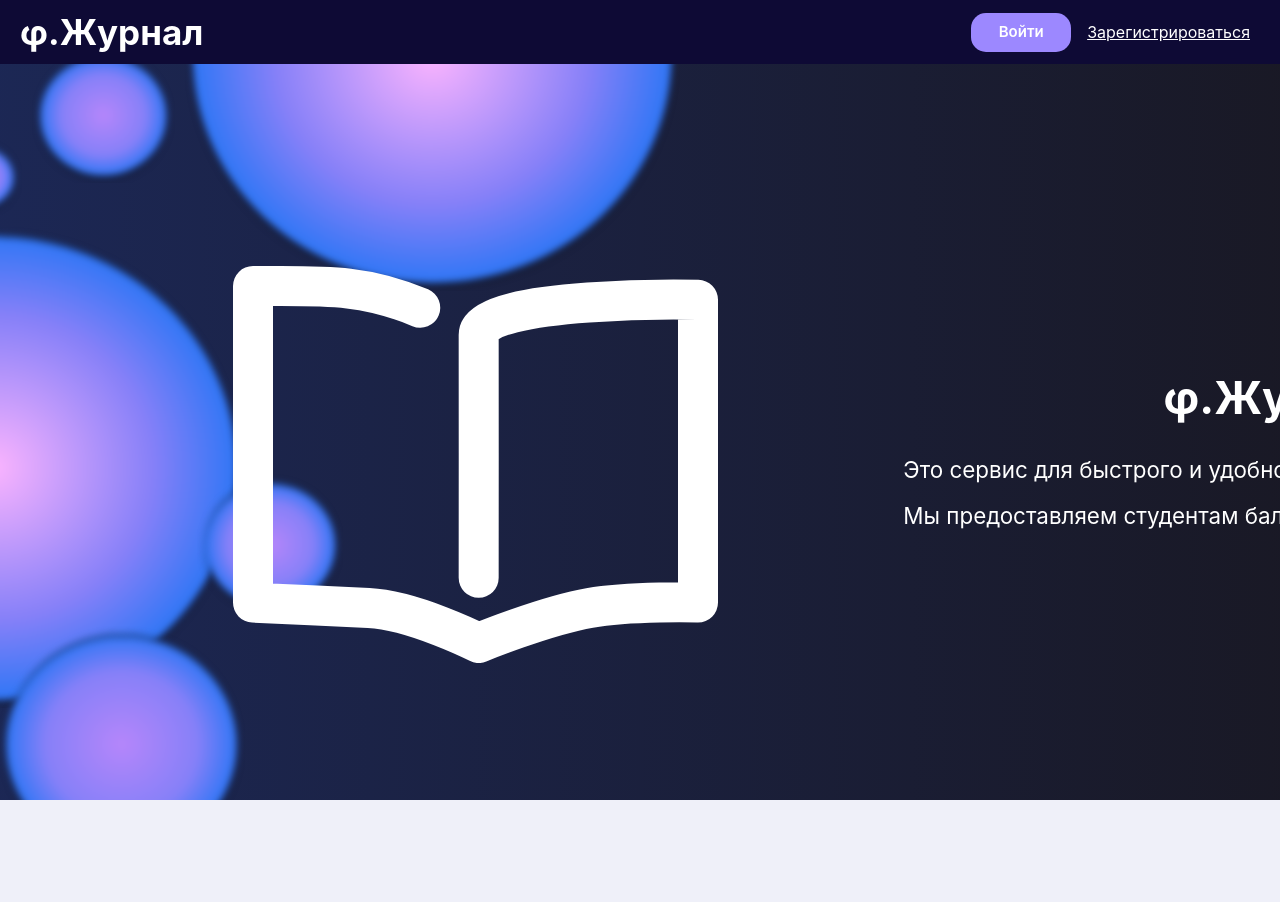
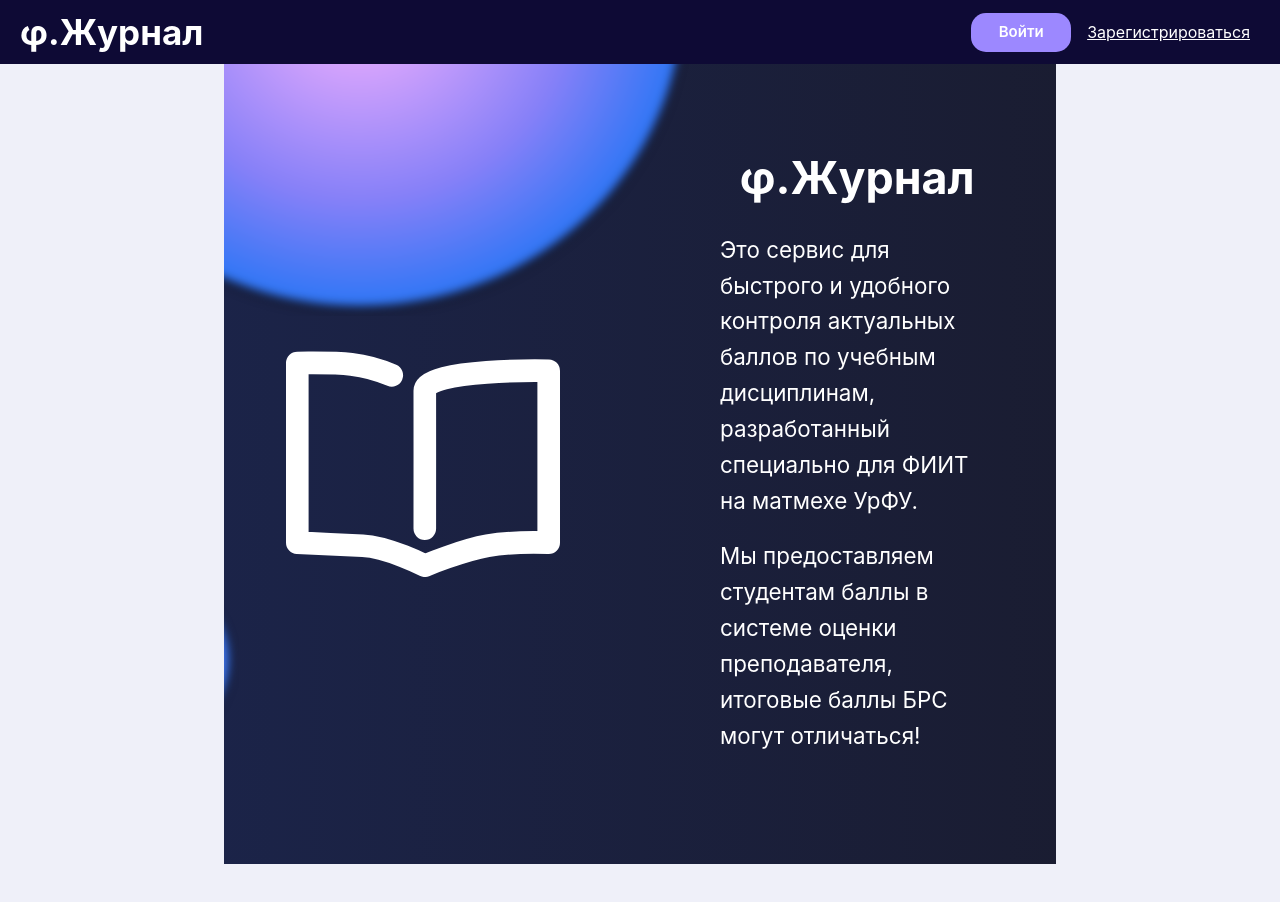
Before and after one commit to RevaVlad/fi-journal-frontend, a React (Create React App) app: page / in a window 1280 px wide. Shown: the top 902 px of the page. Before the commit the page ends 800 px from the top, so only its background shows below. Built offline with nearby package versions, Linux system fonts and the light colour scheme.

Commit message:
fixed startpage

```diff
--- a/src/styles/StartPage.module.css
+++ b/src/styles/StartPage.module.css
@@ -1,18 +1,13 @@
-main {
-    width: 100%;
-}
-
 .pageContainer {
     font-family: Inter, sans-serif;
     background: url('../../public/background.svg') no-repeat center center fixed;
-    background-size: cover;
     color: white;
     height: 100vh;
     display: flex;
     align-items: center;
     justify-content: center;
     flex-direction: row;
-    position: fixed;
+    overflow: hidden;
 }
 
 .content {
@@ -20,14 +15,13 @@
     flex-direction: row;
     width: 90%;
     height: 80vh;
-    gap: 20px;
+    gap: 120px;
 }
 
 .logoContainer, .textContent {
     flex: 1;
     display: flex;
     flex-direction: column;
-    align-items: center;
     justify-content: center;
     border-radius: 10px;
     padding: 20px;
@@ -35,16 +29,17 @@
 }
 
 .logoContainer {
-    max-width: 100%;
     height: auto;
+    align-items: center;
 }
 
 .textContent {
     font-size: calc(2rem + 1vw);
     margin-bottom: 20px;
     text-align: left;
-    word-wrap: break-word;
-    overflow-wrap: break-word;
+    white-space: nowrap;
+    display: flex;
+    align-items: center;
 }
 
 .title {
@@ -55,28 +50,29 @@
 }
 
 .description {
+    display: flex;
+    width: 100%;
+    font-size: calc(1rem + 0.5vw);
+    line-height: 1.6;
+    margin-bottom: 20px;
+    overflow-wrap: break-word;
+    text-wrap: wrap;
+}
+
+.notice {
+    display: flex;
+    width: 100%;
     font-size: calc(1rem + 0.5vw);
     line-height: 1.6;
     margin-bottom: 10px;
-    word-wrap: break-word;
     overflow-wrap: break-word;
-    max-width: 100%;
-}
-
-.notice {
-    font-size: calc(1rem + 0.5vw);
-    line-height: 1.6;
-    margin-bottom: 10px;
-    text-align: left;
-    word-wrap: break-word;
-    overflow-wrap: break-word;
-    max-width: 100%;
+    text-wrap: wrap;
 }
 
 @media (max-width: 768px) {
     .content {
         flex-direction: column;
-        text-align: center;
+        align-items: center;
         gap: 20px;
     }
 
@@ -91,9 +87,11 @@
 
     .description {
         font-size: 1rem;
+        text-align: center;
     }
 
     .notice {
         font-size: 0.9rem;
+        text-align: center;
     }
 }
```
